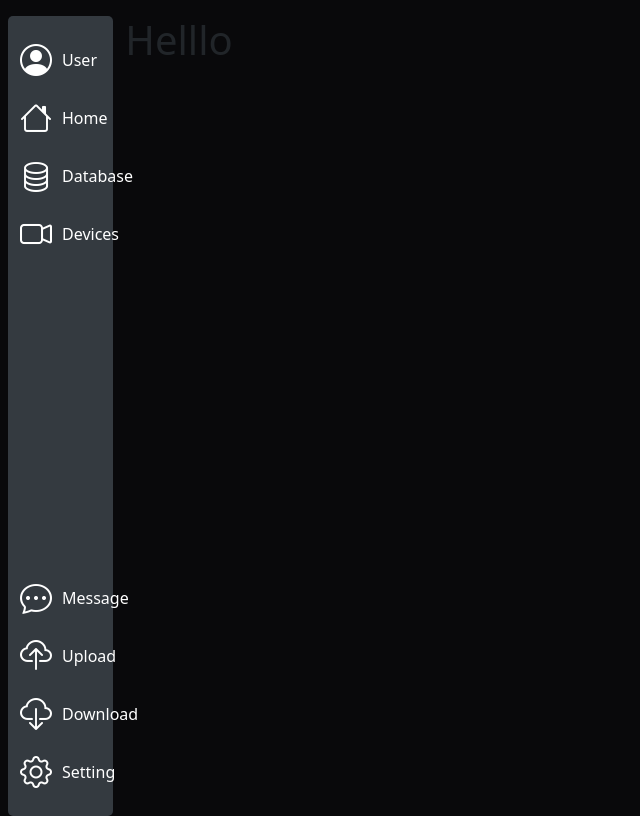
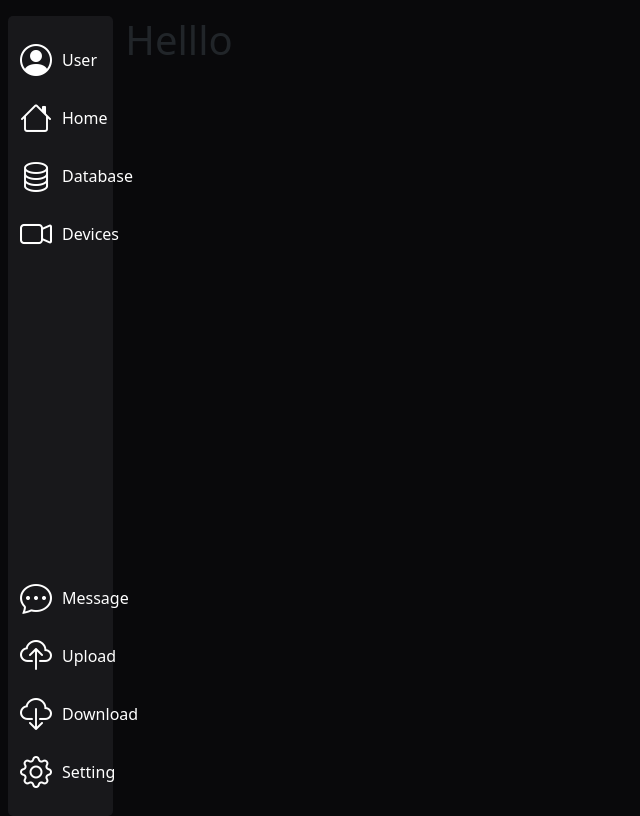
Before and after one commit to VoTanTai-dp/smart-portal, a Vue app in the folder frontend/: page /devices in a window 1280 px wide. Shown: the whole page, without its empty margins (0-640 px from the left). Built offline with nearby package versions, Linux system fonts and the light colour scheme; a web font is replaced by a local one.

Commit message:
Update main.css

```diff
--- a/frontend/src/assets/main.css
+++ b/frontend/src/assets/main.css
@@ -20,7 +20,7 @@ a,
 
 @media (hover: hover) {
   a:hover {
-    background-color: hsla(160, 100%, 37%, 0.2);
+    background-color: var(--color-hover)
   }
 }
 
@@ -37,15 +37,15 @@ a,
 }
 
 .sidebar {
-  background: #343a40;
-  color: #fff;
+  background: var(--bg-secondary-color);
+  color: var(--text-light-color);
   height: 100vh;
   padding: 20px 10px;
   border-radius: 5px;
 }
 
 .nav-link {
-  color: #fff;
+  color: var(--text-light-color);
   display: flex;
   justify-content: center;
   align-items: center;
@@ -53,10 +53,10 @@ a,
   text-decoration: none;
 }
 
-.nav-link.router-link-exact-active {
+/* .nav-link.router-link-exact-active {
   font-weight: bold;
   color: #ffc107;
-}
+} */
 
 .content {
   padding: 20px;
```
